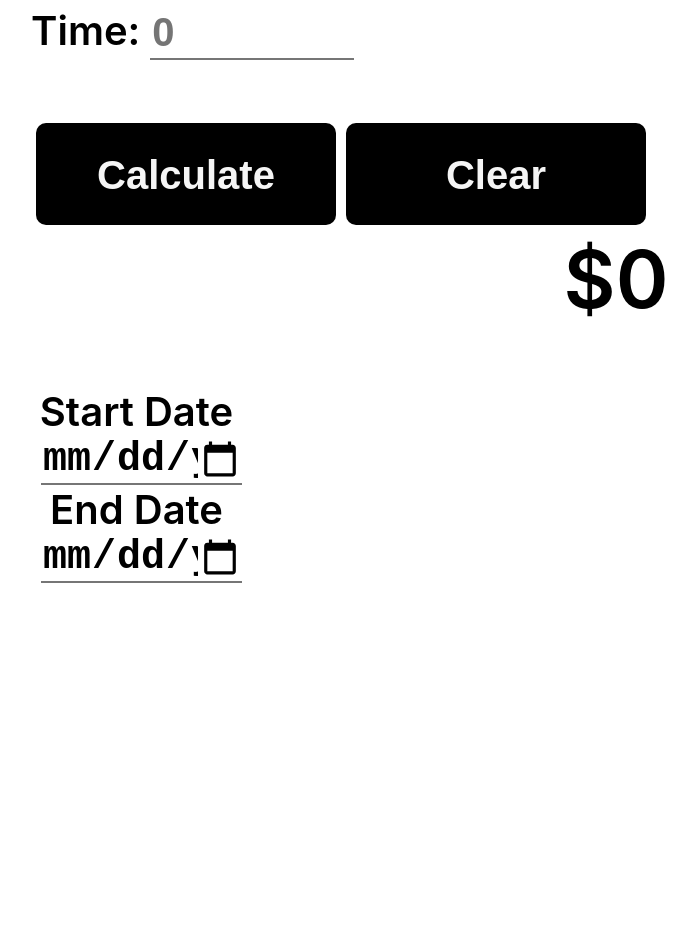
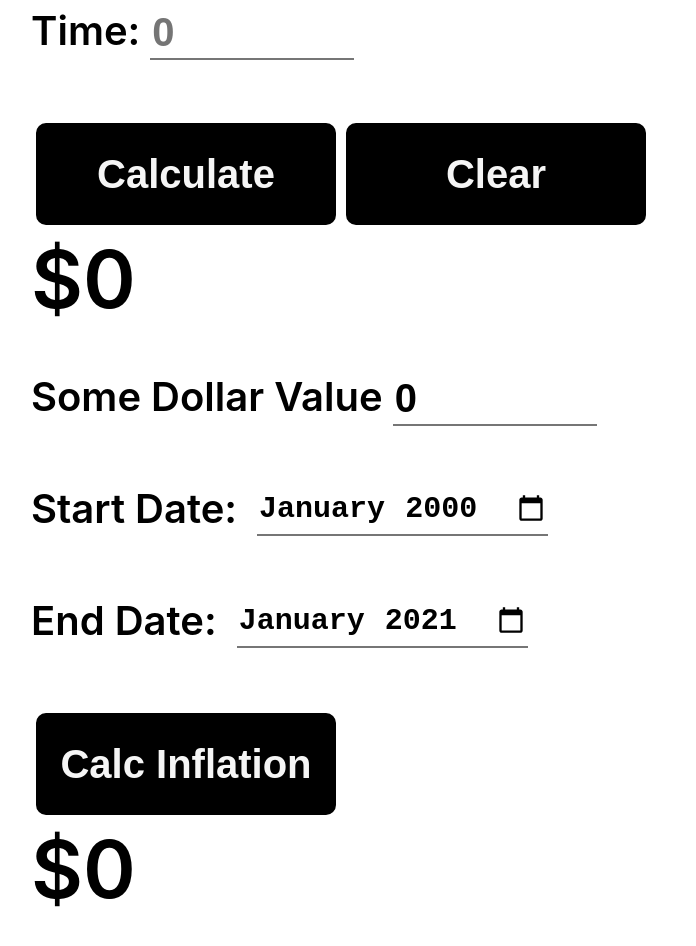
Before and after one commit to deanerfree/int-calc, a React (Create React App) app: page / in a window 1280 px wide. Shown: the part 360-1306 px from the top of the page, without its empty margins (49-745 px from the left). Before the commit the page ends 943 px from the top, so only its background shows below. Built offline with nearby package versions, Linux system fonts and the light colour scheme; no server answers.

Commit message:
added inflationValues, cleaned up

```diff
--- a/src/App.css
+++ b/src/App.css
@@ -28,6 +28,7 @@
   color: #61dafb;
 }
 
+
 @keyframes App-logo-spin {
   from {
     transform: rotate(0deg);
--- /dev/null
+++ b/src/components/Button.js
@@ -0,0 +1,27 @@
+import styled from 'styled-components'
+
+//How to create a button that
+const ButtonStyle = styled.button`
+  justify-content: center;
+  align-content: center;
+  width: 300px;
+  margin: 5px;
+  font-size: 40px;
+  color: whitesmoke;
+  background-color: black;
+  border-radius: 10px;
+  border-width: 5px;
+  font-weight: 600;
+  border: solid black;
+
+  &:hover {
+    background-color: whitesmoke;
+    color: black;
+    border: solid black;
+  }
+`
+const Button = ({ title, onClick }) => {
+  return <ButtonStyle onClick={onClick}>{title}</ButtonStyle>
+}
+
+export default Button
--- a/src/components/Dropdown.js
+++ b/src/components/Dropdown.js
@@ -3,12 +3,13 @@ import { useContext } from 'react'
 import { CalculatorContext } from '../context/CalculatorContext'
 
 const DropdownList = styled.ul`
+  position: relative;
   overflow: hidden;
   flex-direction: column;
-  /* transform: translateX(10%); */
-  /* max-height: ${({ isOpen }) => (isOpen ? '500px' : '0')}; */
+  z-index: 1;
 `
 const DropdownItem = styled.li`
+  justify-content: flex-start;
   list-style-type: none;
   cursor: pointer;
 `
--- a/src/components/Form.js
+++ b/src/components/Form.js
@@ -1,8 +1,9 @@
 import { useContext } from 'react'
 import { CalculatorContext } from '../context/CalculatorContext'
-import DropdownWrapper from './DropdownWrapper'
+import DropdownWrapper from './DropdownContainer'
+import Button from './Button'
 
-import { Wrapper, Form, Label, Input, Button, Answer } from '../config/styles'
+import { Wrapper, Form, Label, Input, Answer } from '../config/styles'
 
 const InputForm = () => {
   const {
@@ -59,20 +60,21 @@ const InputForm = () => {
         />
       </Wrapper>
       <Wrapper>
-        <Button onClick={() => calcCompoundInterest()}>Calculate</Button>
+        <Button title={'Calculate'} onClick={() => calcCompoundInterest()} />
         <Button
+          title={'Clear'}
           onClick={() => {
-            setAmount(0)
+            setAmount(0.0)
             setCompoundRate(1)
             setInterestRate('')
             setPrinciple('')
             setTime('')
           }}
-        >
-          Clear
-        </Button>
+        />
       </Wrapper>
-      <Answer>${amount}</Answer>
+      <Wrapper>
+        <Answer>${amount}</Answer>
+      </Wrapper>
     </Form>
   )
 }
--- a/src/components/Inflation.js
+++ b/src/components/Inflation.js
@@ -1,24 +1,82 @@
-import { useContext } from 'react'
+import { useContext, useState } from 'react'
 import { CalculatorContext } from '../context/CalculatorContext'
+import styled from 'styled-components'
+import Button from './Button'
 
-import { Wrapper, Form, Label, Input } from '../config/styles'
+import { Wrapper, Form, Label, Input, Answer } from '../config/styles'
+import { set } from 'mongoose'
+const InputDate = styled.input`
+  position: relative;
+  margin-left: 20px;
+  height: 50px;
+  color: black;
+  font-size: 30px;
+  font-weight: 600;
+  background: none;
+  border-top: none;
+  border-left: none;
+  border-right: none;
+  max-width: 290px;
+`
+const Inflation = () => {
+  const {
+    setSearch,
+    // startDate,
+    // setStartDate,
+    // endDate,
+    // setEndDate,
+    inflationValue,
+    dollarValue,
+    setDollarValue,
+    submitHandler,
+  } = useContext(CalculatorContext)
+  const [startDate, setStartDate] = useState('2000-01')
+  const [endDate, setEndDate] = useState('2021-01')
+  let modStartDate = `${startDate}-01`
+  let modEndDate = `${endDate}-01`
+  return (
+    <Form
+      onSubmit={(e) => {
+        setSearch(
+          `https://www150.statcan.gc.ca/t1/wds/rest/getDataFromVectorByReferencePeriodRange?vectorIds="41690973"&startRefPeriod=${modStartDate}&endReferencePeriod=${modEndDate}`,
+        )
 
-const Inflation = () => {
-  const { res, setStartDate, setEndDate, submitHandler } = useContext(
-    CalculatorContext,
-  )
-  return (
-    <Wrapper>
-      <Form onSubmit={submitHandler}>
-        <Label>Start Date</Label>
+        e.preventDefault()
+      }}
+    >
+      <Wrapper>
+        <Label>Some Dollar Value</Label>
         <Input
-          type="date"
+          type="number"
+          placeholder="0"
+          value={dollarValue}
+          onChange={(e) => setDollarValue(e.target.value)}
+        ></Input>
+      </Wrapper>
+      <Wrapper>
+        <Label>Start Date:</Label>
+        <InputDate
+          type="month"
+          value={startDate}
           onChange={(e) => setStartDate(e.target.value)}
-        ></Input>
-        <Label>End Date</Label>
-        <Input type="date" onChange={(e) => setEndDate(e.target.value)}></Input>
-      </Form>
-    </Wrapper>
+        ></InputDate>
+      </Wrapper>
+      <Wrapper>
+        <Label>End Date:</Label>
+        <InputDate
+          type="month"
+          value={endDate}
+          onChange={(e) => setEndDate(e.target.value)}
+        ></InputDate>
+      </Wrapper>
+      <Wrapper>
+        <Button title="Calc Inflation" type="submit" />
+      </Wrapper>
+
+      <Wrapper>
+        <Answer>${inflationValue}</Answer>
+      </Wrapper>
+    </Form>
   )
 }
 
--- a/src/config/styles.js
+++ b/src/config/styles.js
@@ -8,15 +8,21 @@ export const Button = styled.button`
   font-size: 40px;
   color: whitesmoke;
   background-color: black;
-  border-style: none;
-  border-color: blue;
   border-radius: 10px;
   border-width: 5px;
   font-weight: 600;
+  border: solid black;
+
+  &:hover {
+    background-color: whitesmoke;
+    color: black;
+    border: solid black;
+  }
 `
 export const Answer = styled.div`
   font-size: 80px;
   font-weight: 600;
+  justify-content: center;
 `
 
 export const Form = styled.form`
@@ -67,7 +73,7 @@ export const Dropdown = styled.ul`
   overflow: hidden;
   position: relative;
   flex-direction: column;
-  transform: translateX(20%);
+  /* transform: translateX(20%); */
   /* max-height: ${({ isOpen }) => (isOpen ? '500px' : '0')}; */
 `
 
--- a/src/context/CalculatorContext.js
+++ b/src/context/CalculatorContext.js
@@ -1,18 +1,26 @@
-import { useState, useEffect, createContext } from 'react'
+import { useState, createContext, useEffect } from 'react'
 import axios from 'axios'
 
 export const CalculatorContext = createContext()
 
 const CalculatorContextProvider = (props) => {
-  const [amount, setAmount] = useState(0)
-  const [isOpen, setIsOpen] = useState(false)
+  // Calculate Future value of an investment
+  const [amount, setAmount] = useState(0.0);
+  const [compoundRate, setCompoundRate] = useState(1);
+  const [isOpen, setIsOpen] = useState(false);
+  const [interestRate, setInterestRate] = useState('')
   const [principle, setPrinciple] = useState('')
-  const [interestRate, setInterestRate] = useState('')
-  const [compoundRate, setCompoundRate] = useState(1)
+  const [selected, setSelected] = useState(null)
   const [time, setTime] = useState('')
-  const [startDate, setStartDate] = useState(new Date(), 'YYYY-MM')
-  const [endDate, setEndDate] = useState(new Date(), 'YYYY-MM')
-  const [selected, setSelected] = useState(null)
+
+  //Used to calculate inflation
+  const [dollarValue, setDollarValue] = useState(0)
+  const [inflationValue, setInflationValue] = useState(0)
+  const [startCpi, setStartCpi] = useState(1)
+  const [endCpi, setEndCpi] = useState(0)
+  const [search, setSearch] = useState(
+    `https://www150.statcan.gc.ca/t1/wds/rest/getDataFromVectorByReferencePeriodRange?vectorIds="41690973"&startRefPeriod=2000-01-01&endReferencePeriod=2021-01-01`,
+  )
 
   const calcCompoundInterest = () => {
     const calcAmount =
@@ -27,35 +35,52 @@ const CalculatorContextProvider = (props) => {
       setAmount(calcAmount.toFixed(2))
     }
   }
+
   const submitHandler = (e) => {
     e.preventDefault()
   }
-  //retrieve information from statscan
-  const data = []
 
-  const getData = async () => {
-    try {
-      const res = await axios.get(
-        `https://www150.statcan.gc.ca/t1/wds/rest/getDataFromVectorByReferencePeriodRange?vectorIds="41690973"&startRefPeriod=${startDate}&endReferencePeriod=${endDate}`,
-      )
+  useEffect(() => {
+    //retrieve information from statscan
+    const getData = async () => {
+      try {
+        const res = await axios.get(search)
 
-      data.push(res.data[0].object.vectorDataPoint)
+        const cpiData = res.data[0].object.vectorDataPoint
+        setStartCpi(cpiData[0].value)
+        setEndCpi(cpiData[cpiData.length - 1].value)
+      } catch (err) {
+        console.log('This is the error message:', err)
+      }
+    }
+    getData()
+    console.log(`This is the start value ${startCpi}`)
+    console.log(`This is the end value ${endCpi}`)
+  }, [search])
 
-      // for (let i = 0; i < data.length; i++) {
-      //   console.log('here we go', data[i])
-      //   if (data[i] == startDate) {
-      //   }
-      // }
-    } catch (err) {
-      console.log('This is the error message:', err)
+
+
+  useEffect(() => {
+    const calcInflation = () => {
+      const inflationRatio = (endCpi - startCpi) / startCpi;
+      console.log(`${inflationRatio} inflationRatio`);
+      let inflation = dollarValue * inflationRatio + dollarValue;
+      console.log(`${inflation} inflation`);
+      console.log(`${dollarValue} dollarValue`);
+      return setInflationValue(inflation);
     }
-  }
+    calcInflation();
+  }, [search]);
 
+  console.log(`This is the inflationValue:${inflationValue}`)
   return (
     //Variables and hooks to add to components
     <CalculatorContext.Provider
       value={{
-        getData,
+        dollarValue,
+        setDollarValue,
+        search,
+        setSearch,
         amount,
         setAmount,
         calcCompoundInterest,
@@ -69,8 +94,11 @@ const CalculatorContextProvider = (props) => {
         setCompoundRate,
         time,
         setTime,
-        setStartDate,
-        setEndDate,
+        inflationValue,
+        // startDate,
+        // setStartDate,
+        // endDate,
+        // setEndDate,
         submitHandler,
         selected,
         setSelected,
```
Also changed, not shown: src/components/DropdownContainer.js (renamed from src/components/DropdownWrapper.js).
